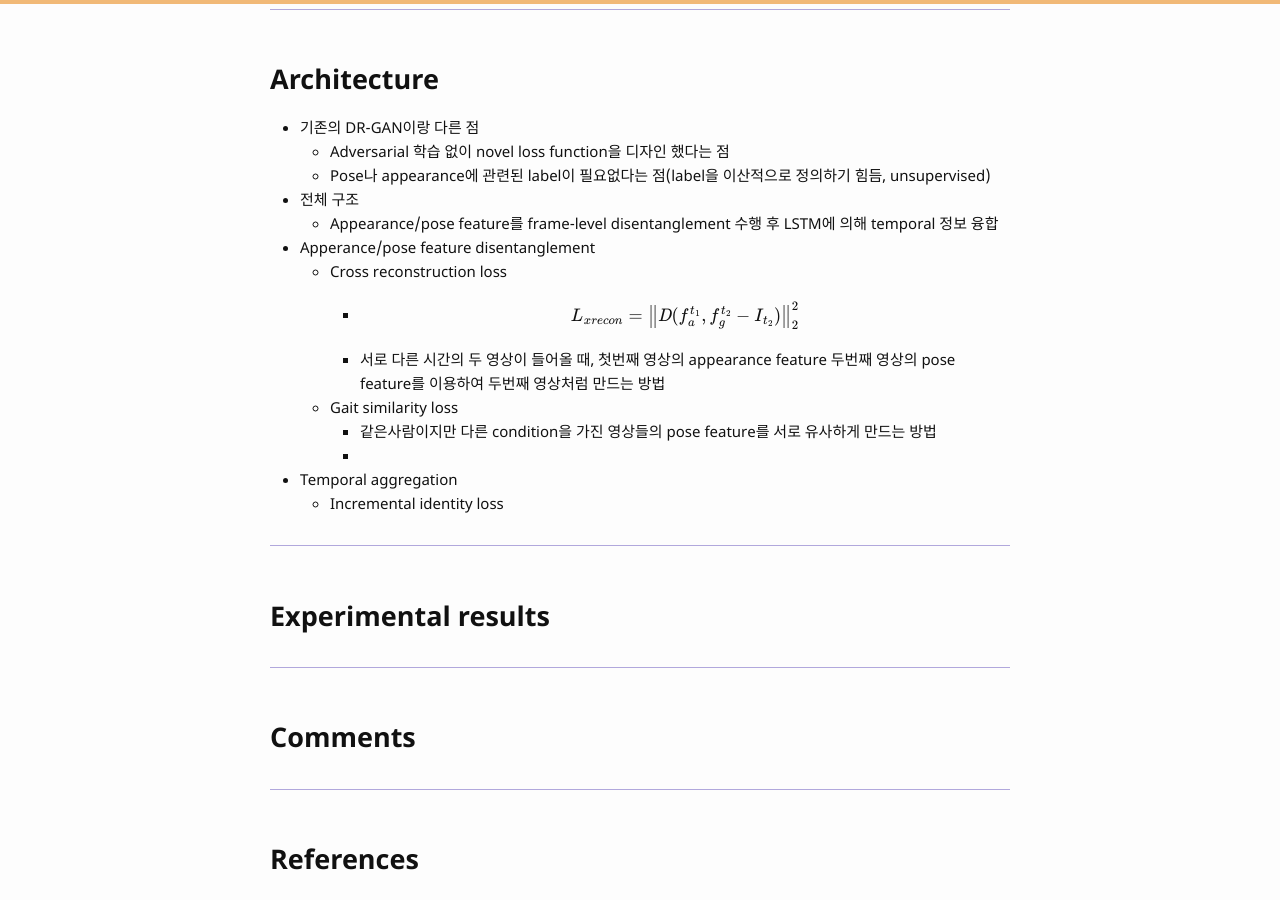
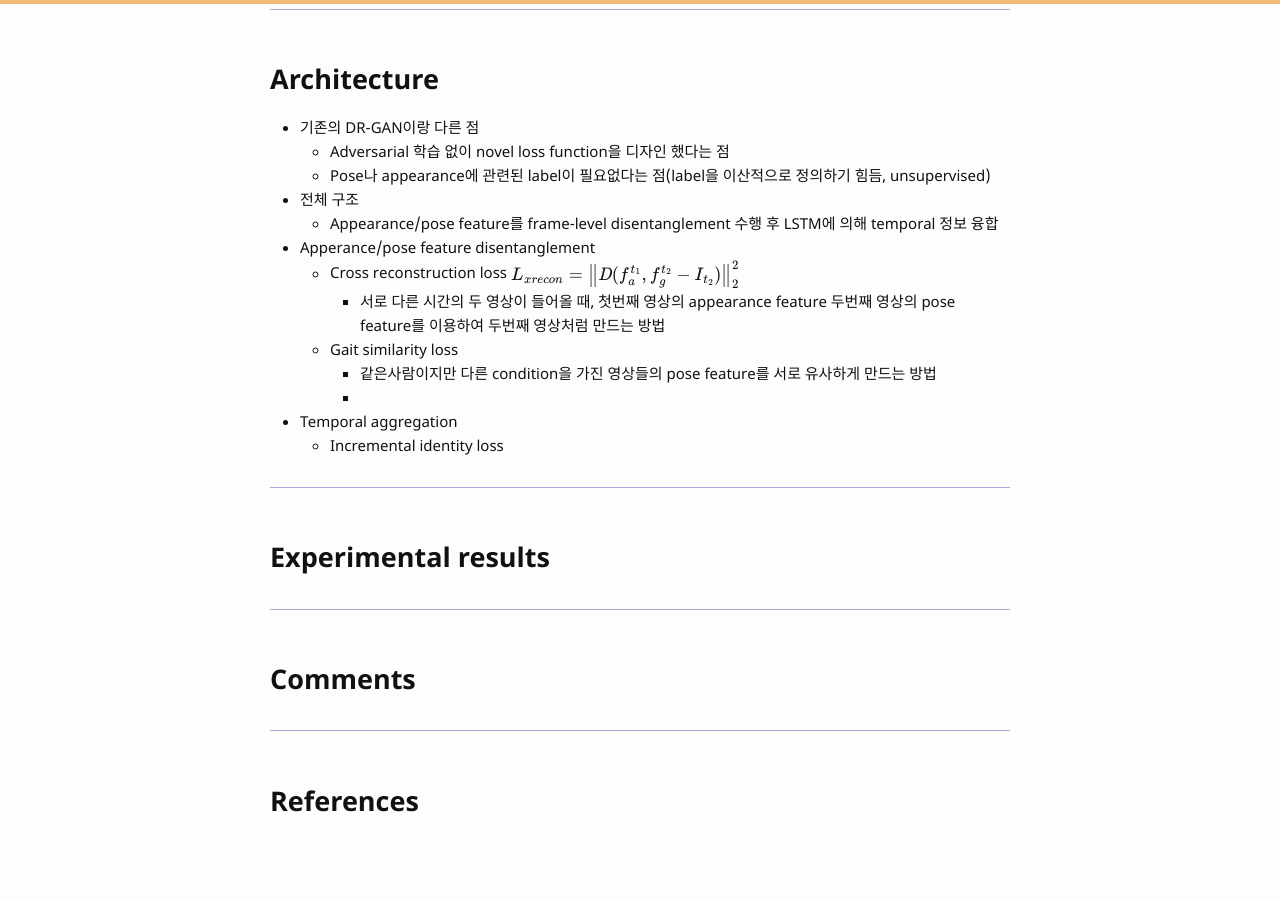
Before and after one commit to bismex/bismex.github.io, a Jekyll site: the page built from _posts/2019-05-27-GAITNET.md, in a window 1280 px wide and 900 px high, scrolled down 1026 px. Built offline with Jekyll 4.4.1, drawn with Linux system fonts in a browser that asks for light colours; formulas are drawn with MathJax 3.

Commit message:
Update 2019-05-27-GAITNET.md

```diff
--- a/_posts/2019-05-27-GAITNET.md
+++ b/_posts/2019-05-27-GAITNET.md
@@ -41,11 +41,11 @@ tags: CV autoencoder recognition disentangled unsupervised
   - Appearance/pose feature를 frame-level disentanglement 수행 후 LSTM에 의해 temporal 정보 융합
 - Apperance/pose feature disentanglement
   - Cross reconstruction loss
-    - $$
-      \begin{aligned}
-      L_{xrecon} = \left \| \mathit{D} (f^{t_1}_a, f^{t_2}_g - I_{t_2}) \right \|^2_2
-      \end{aligned}
-      $$
+$$
+\begin{aligned}
+L_{xrecon} = \left \| \mathit{D} (f^{t_1}_a, f^{t_2}_g - I_{t_2}) \right \|^2_2
+\end{aligned}
+$$
     - 서로 다른 시간의 두 영상이 들어올 때, 첫번째 영상의 appearance feature 두번째 영상의 pose feature를 이용하여 두번째 영상처럼 만드는 방법
   - Gait similarity loss
     - 같은사람이지만 다른 condition을 가진 영상들의 pose feature를 서로 유사하게 만드는 방법
```
